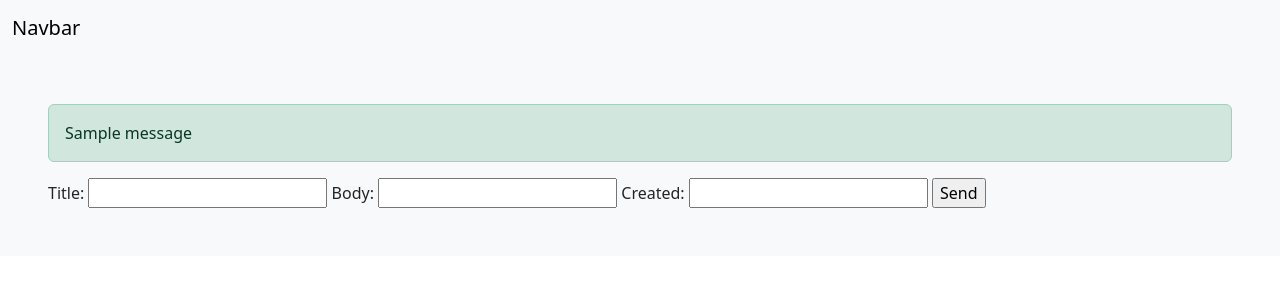
After one commit to mohammadrezaDahaghin/new-python-project, a Django app: page /create/ in a window 1280 px wide. The commit adds this page. Shown: the top 300 px of the page. Run offline with Django 4.2, Linux system fonts and the light colour scheme; one stand-in notice (Sample message) is shown.

Commit message:
Create Form

```diff
--- /dev/null
+++ b/home/forms.py
@@ -0,0 +1,6 @@
+from django import forms
+
+class TodoCreateForm(forms.Form):
+    title=forms.CharField()
+    body=forms.CharField()
+    created=forms.DateTimeField()
--- a/home/urls.py
+++ b/home/urls.py
@@ -4,5 +4,6 @@ from . import views
 urlpatterns = [
     path('', views.home,name='home'),
     path('detail/<int:todo_id>/',views.detail,name='details'),
-    path('delete/<int:todo_id>/',views.delete,name='delete')
+    path('delete/<int:todo_id>/',views.delete,name='delete'),
+    path('create/',views.create,name='create')
 ]
--- a/home/views.py
+++ b/home/views.py
@@ -1,5 +1,7 @@
 from django.shortcuts import render,redirect
 from .models import Todo
+from django.contrib import messages
+from .forms import TodoCreateForm
 # from django.http import HttpResponse
 
 def home(request):
@@ -13,4 +15,10 @@ def detail(request,todo_id):
 
 def delete(request,todo_id):
     Todo.objects.get(id=todo_id).delete()
+    messages.success(request,'todo deleted successfully','success')
     return redirect('home')
+
+
+def create(request):
+    form=TodoCreateForm()
+    return render(request,'create.html',{'form': form})
--- a/templates/Base.html
+++ b/templates/Base.html
@@ -4,20 +4,27 @@
     <meta charset="UTF-8">
     <title>{% block title %}{% endblock %}</title>
     <link href="https://cdn.jsdelivr.net/npm/bootstrap@5.3.2/dist/css/bootstrap.min.css" rel="stylesheet" integrity="sha384-T3c6CoIi6uLrA9TneNEoa7RxnatzjcDSCmG1MXxSR1GAsXEV/Dwwykc2MPK8M2HN" crossorigin="anonymous">
+{#<style>#}
+{##}
+{#</style>#}
+
+
 </head>
 <body>
 
-<nav class="navbar navbar-expand-lg bg-body-tertiary">
-  <div class="container-fluid">
-    <a class="navbar-brand" href="{% url 'home' %}">Navbar</a>
 
 
-  </div>
-</nav>
 
+{% include 'Navbar.html' %}
 
-{% block content %}
+<div class="container-fluid bg-light p-5">
 
-{% endblock %}
+    {% include 'messages.html' %}
+    {% block content %}
+
+    {% endblock %}
+
+</div>
+
 </body>
 </html>
--- /dev/null
+++ b/templates/Navbar.html
@@ -0,0 +1,5 @@
+<nav class="navbar navbar-expand-lg bg-body-tertiary">
+  <div class="container-fluid">
+    <a class="navbar-brand" href="{% url 'home' %}">Navbar</a>
+        </div>
+</nav>
--- /dev/null
+++ b/templates/create.html
@@ -0,0 +1,14 @@
+{% extends 'Base.html' %}
+
+{% block title %}
+	Crete Todo
+{% endblock %}
+
+
+{% block content %}
+    <form>
+    {{ form }}
+    <input type="submit" value="Send">
+    </form>
+
+{% endblock %}
--- /dev/null
+++ b/templates/messages.html
@@ -0,0 +1,5 @@
+{% if messages %}
+    {% for message in messages %}
+    	<p class="alert alert-{{ message.tags  }}">{{ message }}</p>
+    {% endfor %}
+{% endif %}
```
Also changed, not shown: db.sqlite3.
